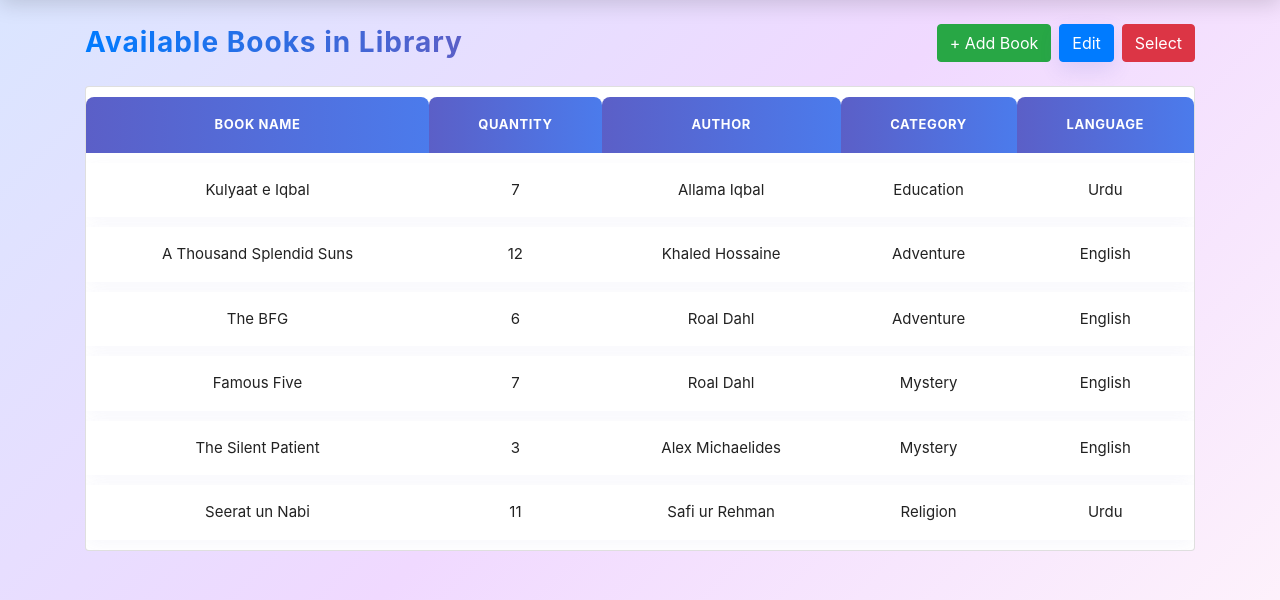
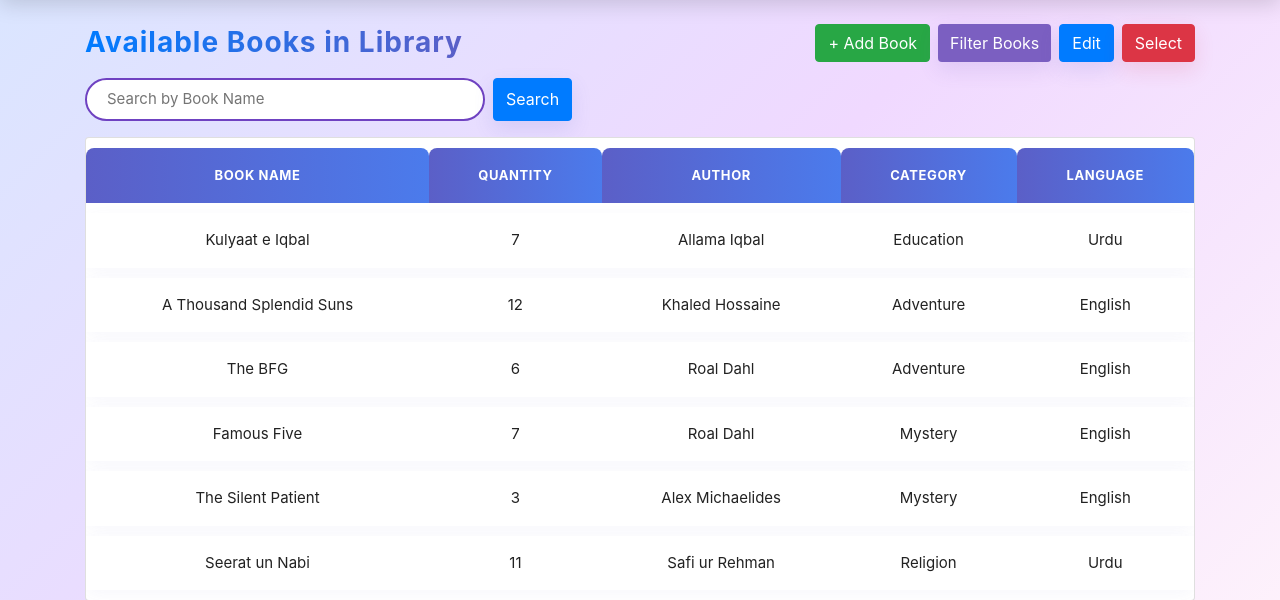
Before and after one commit to noorrbutt/Library-Management-System-, a Django app: page /viewbook/ in a window 1280 px wide. Shown: the part 64-664 px from the top of the page. Run offline with Django 3.2, Linux system fonts and the light colour scheme; a user stored in the database is signed in; data comes from the database, SQL or seed files in the repository; some libraries are stand-ins or nearby versions.

Commit message:
Added Filter in Books List
-Admin can now filter books on the basis of their categories and languages.
-A search engine that enables search by book name.

```diff
--- a/librarymanagement/library/templates/library/viewbook.html
+++ b/librarymanagement/library/templates/library/viewbook.html
@@ -14,15 +14,51 @@
 
     <main class="page-content">
       <div class="container">
-        <div class="d-flex justify-content-between align-items-center mb-4 flex-wrap">
+        <!-- Header / Buttons -->
+        <div class="d-flex justify-content-between align-items-center mb-3 flex-wrap">
           <h3 class="page-title mb-0">Available Books in Library</h3>
 
-          <div class="d-flex gap-2 mt-2 mt-md-0">
+          <div class="d-flex gap-2 mt-2 mt-md-0 flex-wrap">
             <a href="{% url 'addbook' %}" class="btn btn-success action-btn">+ Add Book</a>
+
+            <!-- Filter Button -->
+            <button class="btn filter-btn action-btn" type="button" data-bs-toggle="collapse" data-bs-target="#filterCollapse" aria-expanded="false" aria-controls="filterCollapse">
+              Filter Books
+            </button>
+
             <button id="edit-btn" type="button" class="btn btn-primary action-btn">Edit</button>
             <button id="toggle-btn" type="button" class="btn btn-danger action-btn">Select</button>
             <button id="cancel-btn" type="button" class="btn btn-secondary action-btn d-none">Cancel</button>
           </div>
+        </div>
+
+        <!-- Search Bar -->
+        <div class="mb-3">
+          <form method="GET" class="d-flex justify-content-start gap-2 flex-wrap">
+            <input type="text" name="q" class="search-input" placeholder="Search by Book Name" value="{{ query }}">
+            <button type="submit" class="btn btn-primary action-btn">Search</button>
+          </form>
+        </div>
+
+        <!-- Filter Dropdowns -->
+        <div class="collapse mb-3" id="filterCollapse">
+          <form method="GET" class="d-flex gap-2 flex-wrap align-items-center">
+            <select name="category" class="form-select filter-select" style="width:auto;">
+              <option value="">Categories</option>
+              {% for key, val in category_choices %}
+              <option value="{{ key }}" {% if filter.data.category == key %}selected{% endif %}>{{ val }}</option>
+              {% endfor %}
+            </select>
+
+            <select name="language" class="form-select filter-select" style="width:auto;">
+              <option value="">Languages</option>
+              {% for key, val in language_choices %}
+              <option value="{{ key }}" {% if filter.data.language == key %}selected{% endif %}>{{ val }}</option>
+              {% endfor %}
+            </select>
+
+            <button type="submit" class="btn filter-btn action-btn">Apply Filters</button>
+          </form>
         </div>
 
         {% if books %}
@@ -99,5 +135,15 @@
 
     <script src="https://cdn.jsdelivr.net/npm/bootstrap@5.3.2/dist/js/bootstrap.bundle.min.js"></script>
     <script src="{% static 'student/js/viewbook.js' %}"></script>
+
+    <!-- Toast Container -->
+    <div class="position-fixed bottom-0 start-50 translate-middle-x p-3" style="z-index: 1080">
+      <div id="actionToast" class="toast align-items-center text-white bg-success border-0" role="alert" aria-live="assertive" aria-atomic="true">
+        <div class="d-flex">
+          <div class="toast-body" id="toastMessage"></div>
+          <button type="button" class="btn-close btn-close-white me-2 m-auto" data-bs-dismiss="toast" aria-label="Close"></button>
+        </div>
+      </div>
+    </div>
   </body>
 </html>
--- a/librarymanagement/library/views.py
+++ b/librarymanagement/library/views.py
@@ -5,6 +5,9 @@ from django.core.mail import send_mail
 from datetime import date
 from . import forms, models
 from librarymanagement.settings import EMAIL_HOST_USER
+from .models import Book
+from .filters import BookFilter
+import json
 
 # -------------------- BASIC VIEWS --------------------
 
@@ -13,12 +16,10 @@ def home_view(request):
         return redirect('afterlogin')
     return render(request, 'library/index.html')
 
-
 def adminclick_view(request):
     if request.user.is_authenticated:
         return redirect('afterlogin')
     return render(request, 'library/adminclick.html')
-
 
 def adminsignup_view(request):
     form = forms.AdminSigupForm()
@@ -28,10 +29,8 @@ def adminsignup_view(request):
             user = form.save()
             user.set_password(user.password)
             user.save()
-
-            admin_group, created = Group.objects.get_or_create(name='ADMIN')
+            admin_group, _ = Group.objects.get_or_create(name='ADMIN')
             admin_group.user_set.add(user)
-
             return redirect('adminlogin')
     return render(request, 'library/adminsignup.html', {'form': form})
 
@@ -60,30 +59,45 @@ def addbook_view(request):
             return render(request, 'library/bookadded.html')
     return render(request, 'library/addbook.html', {'form': form})
 
-
 @login_required(login_url='adminlogin')
 @user_passes_test(is_admin)
 def viewbook_view(request):
-    books = models.Book.objects.all()
-    return render(request, 'library/viewbook.html', {'books': books})
+    books = Book.objects.all()
 
+    # Search query
+    query = request.GET.get('q', '')
+    if query:
+        books = books.filter(name__icontains=query)
+
+    # Apply filters using BookFilter
+    book_filter = BookFilter(request.GET, queryset=books)
+    books = book_filter.qs
+
+    # Prepare choices for template (using display labels from model choices)
+    category_choices = Book.catchoice
+    language_choices = Book.langchoice
+
+    return render(request, 'library/viewbook.html', {
+        'books': books,
+        'filter': book_filter,
+        'query': query,
+        'category_choices': category_choices,
+        'language_choices': language_choices,
+    })
 @login_required(login_url='adminlogin')
 @user_passes_test(is_admin)
 def delete_books_view(request):
     if request.method == "POST":
-        selected_books = request.POST.getlist("selected_books")  # get list of selected book IDs
+        selected_books = request.POST.getlist("selected_books")
         if selected_books:
             models.Book.objects.filter(id__in=selected_books).delete()
-        return redirect("viewbook")
     return redirect("viewbook")
 
 @login_required(login_url='adminlogin')
 @user_passes_test(is_admin)
 def update_books_view(request):
     if request.method == "POST":
-        import json
         books_data = json.loads(request.POST.get("books_data", "[]"))
-
         for book_data in books_data:
             book = models.Book.objects.get(id=book_data["id"])
             book.name = book_data["name"]
@@ -92,8 +106,6 @@ def update_books_view(request):
             book.category = book_data["category"]
             book.language = book_data["language"]
             book.save()
-
-        return redirect("viewbook")
     return redirect("viewbook")
 
 @login_required(login_url='adminlogin')
@@ -110,24 +122,18 @@ def issuebook_view(request):
             return render(request, 'library/bookissued.html')
     return render(request, 'library/issuebook.html', {'form': form})
 
-
 @login_required(login_url='adminlogin')
 @user_passes_test(is_admin)
 def viewissuedbook_view(request):
     issuedbooks = models.IssuedBook.objects.all()
     data = []
-
     for ib in issuedbooks:
         issdate = ib.issuedate.strftime('%d-%m-%Y')
         expdate = ib.expirydate.strftime('%d-%m-%Y')
-
-        # Fine calculation
         days = (date.today() - ib.issuedate).days
         fine = max(0, (days - 15) * 10) if days > 15 else 0
-
         books = models.Book.objects.filter(quantity=ib.quantity)
         students = models.StudentExtra.objects.filter(enrollment=ib.enrollment)
-
         for student, book in zip(students, books):
             data.append((
                 student.get_name,
@@ -138,41 +144,28 @@ def viewissuedbook_view(request):
                 expdate,
                 fine
             ))
-
     return render(request, 'library/viewissuedbook.html', {'li': data})
-
 
 # -------------------- STUDENT VIEWS --------------------
 
 @login_required(login_url='adminlogin')
 @user_passes_test(is_admin)
 def addstudent_view(request):
-    """Admin can manually add students"""
     form1 = forms.StudentUserForm()
     form2 = forms.StudentExtraForm()
-
     if request.method == 'POST':
         form1 = forms.StudentUserForm(request.POST)
         form2 = forms.StudentExtraForm(request.POST)
-
         if form1.is_valid() and form2.is_valid():
-            # Save User first
             user = form1.save(commit=False)
             user.set_password(user.password)
             user.save()
-
-            # Now link StudentExtra with this User
             extra = form2.save(commit=False)
             extra.user = user
             extra.save()
-
-            # Add to student group
-            student_group, created = Group.objects.get_or_create(name='STUDENT')
+            student_group, _ = Group.objects.get_or_create(name='STUDENT')
             student_group.user_set.add(user)
-
-            # ✅ Redirect to success page
             return redirect('studentadded')
-
     return render(request, 'student/addstudent.html', {'form1': form1, 'form2': form2})
 
 @login_required(login_url='adminlogin')
@@ -181,12 +174,10 @@ def viewstudent_view(request):
     students = models.StudentExtra.objects.all()
     return render(request, 'student/viewstudent.html', {'students': students})
 
-
 # -------------------- INFO PAGES --------------------
 
 def aboutus_view(request):
     return render(request, 'library/aboutus.html')
-
 
 def contactus_view(request):
     form = forms.ContactusForm()
--- a/static/student/css/viewstudent.css
+++ b/static/student/css/viewstudent.css
@@ -26,29 +26,74 @@ body{
   max-width: 1100px;
 }
 
-/* ---------- Header / Add button ---------- */
+/* ---------- Header / Page Title ---------- */
 .page-title{
   font-size: 28px;
   font-weight: 700;
-  color: #141414;
-  letter-spacing: .2px;
+  letter-spacing: 1px;
   text-align: center;
   margin-bottom: 2rem;
+  background: linear-gradient(90deg, #007bff, #5b5fc7);
+  -webkit-background-clip: text;
+  -webkit-text-fill-color: transparent;
 }
 
-.btn-primary{
-  background: var(--accent-1);
-  border: none;
+/* ---------- Buttons (Add, Edit, Filter, Select, Cancel) ---------- */
+.action-btn {
   border-radius: 10px;
   padding: 10px 16px;
   font-weight: 600;
+  transition: transform 0.22s ease, box-shadow 0.22s ease, background 0.22s ease;
+}
+
+.btn-primary {
+  background: var(--accent-1);
+  border: none;
+  color: #fff;
   box-shadow: 0 8px 20px rgba(91,95,199,0.14);
-  transition: transform .22s ease, box-shadow .22s ease, background .22s ease;
 }
-.btn-primary:hover{
+
+.btn-primary:hover {
   transform: translateY(-3px);
   background: var(--accent-2);
   box-shadow: 0 18px 40px rgba(75,123,236,0.12);
+}
+
+.btn-danger {
+  background: #dc3545;
+  border: none;
+  color: #fff;
+  box-shadow: 0 8px 20px rgba(220,53,69,0.14);
+}
+
+.btn-danger:hover {
+  transform: translateY(-3px);
+  box-shadow: 0 18px 40px rgba(220,53,69,0.12);
+}
+
+.btn-secondary {
+  background: #6c757d;
+  border: none;
+  color: #fff;
+  box-shadow: 0 8px 20px rgba(108,117,125,0.14);
+}
+
+.btn-secondary:hover {
+  transform: translateY(-3px);
+  box-shadow: 0 18px 40px rgba(108,117,125,0.12);
+}
+
+.btn.filter-btn {
+  background: #7b5fc1;  /* lighter purple than primary */
+  border: none;
+  color: #fff;
+  box-shadow: 0 8px 20px rgba(123,95,193,0.14);
+}
+
+.btn.filter-btn:hover {
+  transform: translateY(-3px);
+  background: #6f4fb3;  /* slightly darker on hover */
+  box-shadow: 0 18px 40px rgba(111,79,179,0.12);
 }
 
 /* ---------- Pop-out table card ---------- */
@@ -61,14 +106,13 @@ body{
   box-shadow: 0 26px 60px rgba(91,95,199,0.08), 0 6px 18px rgba(75,123,236,0.04);
 }
 
-/* Table spacing & style */
+/* ---------- Table styles ---------- */
 .table{
   margin-bottom: 0;
-  border-spacing: 0 10px; /* space between rows */
+  border-spacing: 0 10px;
   border-collapse: separate;
 }
 
-/* Table headers: gradient purple */
 .table thead th{
   padding: 18px 22px;
   font-weight: 700;
@@ -87,7 +131,6 @@ body{
   background: linear-gradient(90deg, var(--accent-2), var(--accent-1));
 }
 
-/* Table body cells */
 .table tbody td{
   padding: 16px 22px;
   font-size: 15px;
@@ -96,7 +139,6 @@ body{
   border-top: none;
 }
 
-/* Make each row like a card */
 .table tbody tr{
   background: #fff;
   border-radius: 12px;
@@ -109,9 +151,61 @@ body{
   box-shadow: 0 10px 30px rgba(91,95,199,0.12);
 }
 
-/* Alternate row color vibe (subtle) */
 .table tbody tr:nth-child(even){
   background: #f8f9ff;
+}
+
+/* ---------- Filter Dropdowns ---------- */
+.filter-select {
+  background-color: #f3f0ff;
+  border: 1px solid #6f42c1;
+  color: #3c096c;
+  border-radius: 8px;
+  padding: 5px 12px;
+  font-weight: 500;
+  min-width: 120px; /* prevents dropdown overlap */
+}
+
+/* ---------- Search Input ---------- */
+.search-input {
+  border: 2px solid #6f42c1;
+  border-radius: 30px;
+  padding: 8px 20px;
+  width: 100%;
+  max-width: 400px;
+  font-size: 15px;
+  transition: box-shadow 0.3s ease;
+}
+
+.search-input:focus {
+  outline: none;
+  box-shadow: 0 0 8px #6f42c1;
+}
+
+/* ---------- Book Selection / Checkbox Styles ---------- */
+.hidden-checkbox {
+  display: none;
+}
+
+.checkbox-col {
+  transition: opacity 0.25s ease;
+}
+
+.hidden-checkbox {
+  opacity: 0;
+  pointer-events: none;
+}
+
+/* Cancel button hidden by default */
+.cancel-btn {
+  transition: all 0.3s ease;
+  opacity: 0;
+  visibility: hidden;
+}
+
+.cancel-btn.show {
+  opacity: 1;
+  visibility: visible;
 }
 
 /* ---------- Small screens ---------- */
@@ -138,42 +232,3 @@ body{
     border: 1px solid rgba(0,0,0,0.02);
   }
 }
-/* ===== Book Selection Mode Styles ===== */
-
-.hidden-checkbox {
-  display: none;
-}
-
-.action-btn {
-  transition: all 0.3s ease;
-}
-
-/* Cancel button hidden by default */
-.cancel-btn {
-  transition: all 0.3s ease;
-  opacity: 0;
-  visibility: hidden;
-}
-
-/* Shown when in select mode */
-.cancel-btn.show {
-  opacity: 1;
-  visibility: visible;
-}
-
-/* Optional: smooth fade for checkboxes */
-.checkbox-col {
-  transition: opacity 0.25s ease;
-}
-.hidden-checkbox {
-  opacity: 0;
-  pointer-events: none;
-}
-
-.page-title {
-  font-weight: 700;
-  background: linear-gradient(90deg, #007bff, #5b5fc7);
-  -webkit-background-clip: text;
-  -webkit-text-fill-color: transparent;
-  letter-spacing: 1px;
-}
```
Also changed, not shown: librarymanagement/library/filters.py (added, +19 -0 lines), static/student/js/viewbook.js (line endings or trailing spaces).
